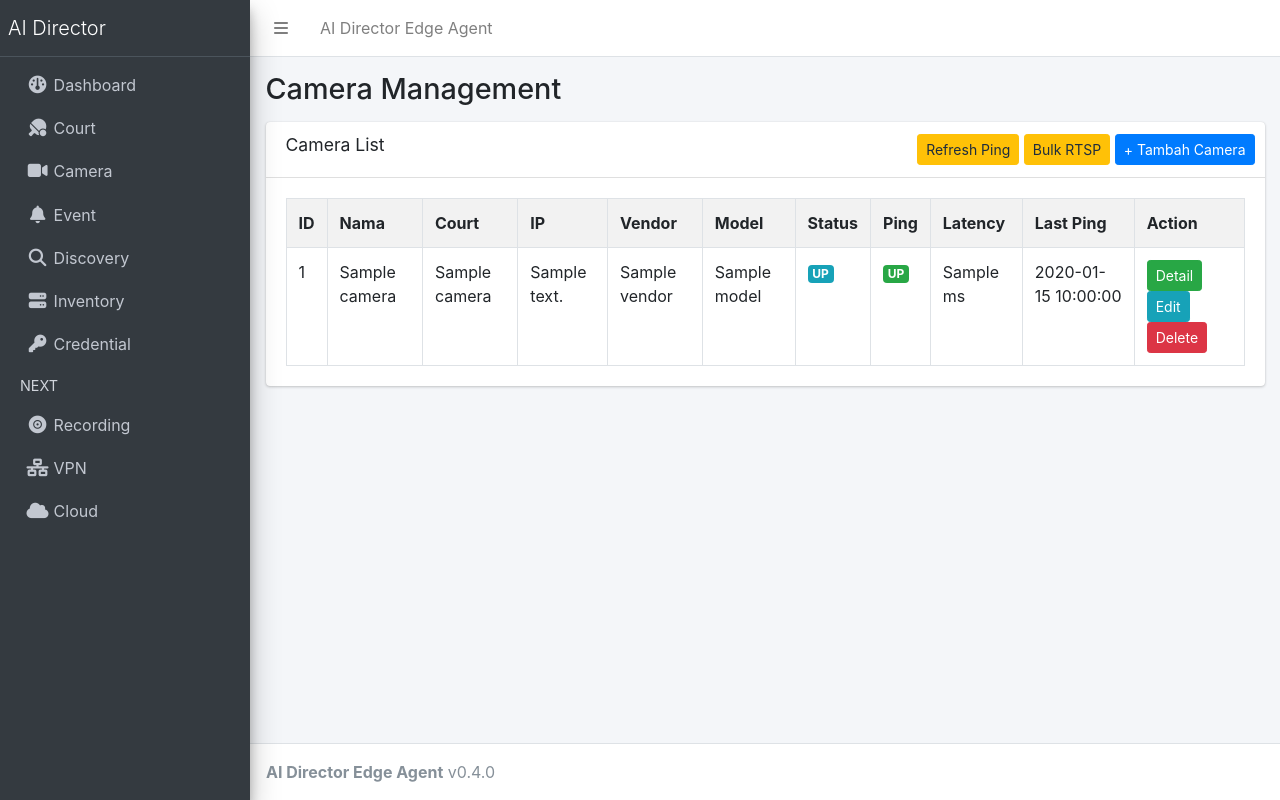
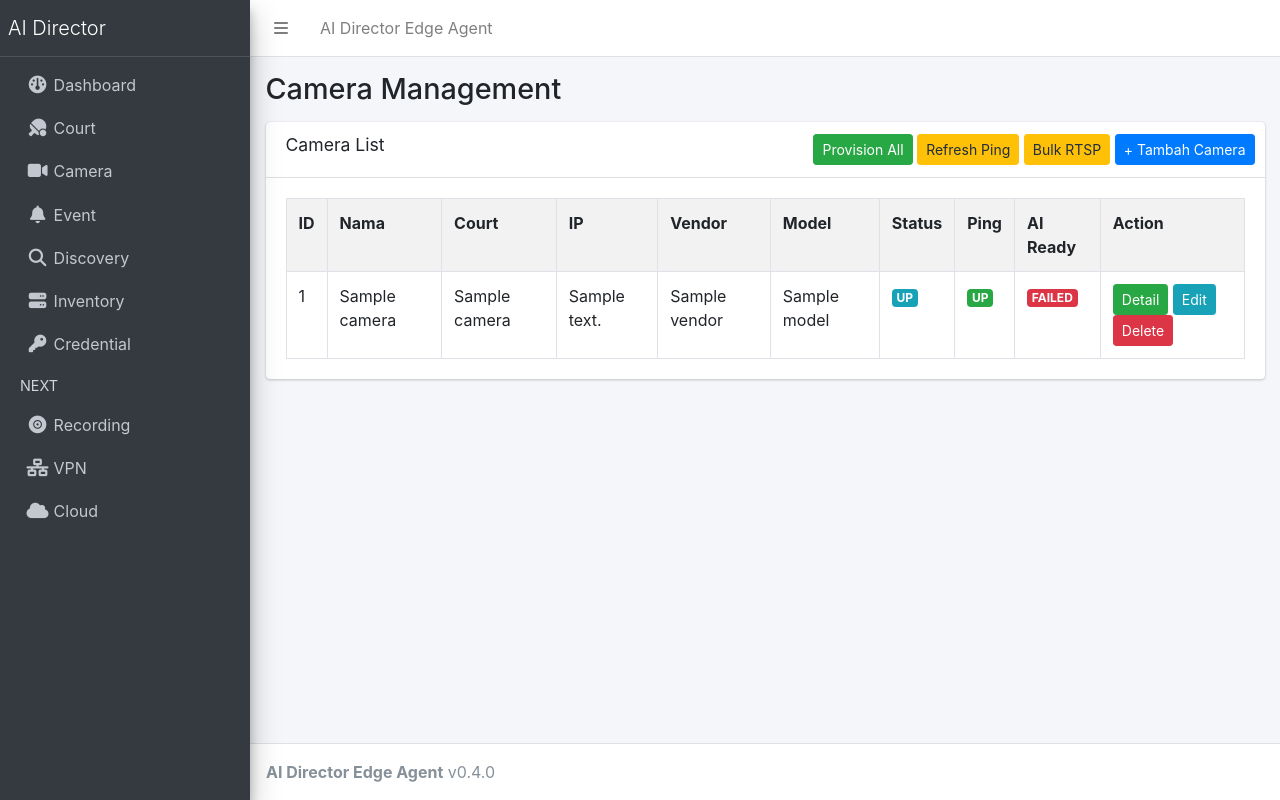
Before and after one commit to agungharyanto/ai-director-edge-agent, a Flask app: template app/web/templates/camera/list.html in a window 1280 px wide. Run offline with Flask 3, Linux system fonts and the light colour scheme; the template is opened without the code that fills it: most values are stand-ins (such as "Sample title", 1, 10 or a date in 2020); parts of the project's set-up code (start-up, migrations or seed data) failed here and were passed over; some libraries are stand-ins or nearby versions.

Commit message:
Sprint 25-30 credential driver snapshot provisioning ai ready

```diff
--- a/app/web/app.py
+++ b/app/web/app.py
@@ -1,6 +1,7 @@
 import uuid
 
 from flask import Flask, render_template, request, redirect, url_for, jsonify, Response
+from app.modules.provisioning.profile_engine import ProfileEngine
 
 from app.core.config import Config
 from app.repositories.system_repository import SystemRepository
@@ -171,6 +172,81 @@ def court_create():
         return redirect(url_for("court"))
 
     return render_template("court/create.html")
+
+
+@app.route("/camera/provision-all", methods=["POST"])
+def camera_provision_all():
+    camera_repo = CameraRepository()
+    cameras = camera_repo.all()
+
+    total = 0
+    success = 0
+    failed = 0
+
+    for camera in cameras:
+        vendor = camera["vendor"]
+
+        if vendor != "Hikvision":
+            continue
+
+        total += 1
+
+        creds = CredentialRepository().active_by_vendor("Hikvision")
+
+        if not creds:
+            camera_repo.set_provision_status(
+                camera["id"],
+                "AUTH_REQUIRED",
+                "Credential Hikvision belum tersedia"
+            )
+            failed += 1
+            continue
+
+        cred = creds[0]
+        driver = HikvisionDriver()
+
+        profile_result = ProfileEngine().provision(
+            vendor=vendor,
+            driver=driver,
+            ip=camera["ip_address"],
+            username=cred["username"],
+            password=cred["password"]
+        )
+
+        rtsp_url = profile_result.get("rtsp_url", camera["rtsp_url"])
+
+        camera_repo.update(
+            camera_id=camera["id"],
+            name=camera["name"],
+            ip_address=camera["ip_address"],
+            rtsp_url=rtsp_url,
+            vendor=camera["vendor"],
+            model=camera["model"],
+            court_uuid=camera["court_uuid"]
+        )
+
+        if profile_result.get("success"):
+            camera_repo.set_provision_status(
+                camera["id"],
+                "AI_READY",
+                str(profile_result)
+            )
+            success += 1
+        else:
+            camera_repo.set_provision_status(
+                camera["id"],
+                "FAILED",
+                str(profile_result)
+            )
+            failed += 1
+
+    EventRepository().create(
+        "CAMERA_PROVISION_ALL",
+        "INFO" if failed == 0 else "WARNING",
+        f"Provision All selesai. Total={total}, Success={success}, Failed={failed}"
+    )
+
+    return redirect(url_for("camera"))
 
 
 @app.route("/camera/bulk-rtsp", methods=["GET", "POST"])
@@ -493,17 +569,43 @@ def discovery_import():
     model = request.form.get("model", "-")
 
     rtsp_url = ""
+    provision_status = "UNKNOWN"
+    provision_message = ""
 
-    if "554" in ports:
+    if vendor == "Hikvision":
+        creds = CredentialRepository().active_by_vendor("Hikvision")
+
+        if creds:
+            cred = creds[0]
+            driver = HikvisionDriver()
+
+            profile_result = ProfileEngine().provision(
+                vendor=vendor,
+                driver=driver,
+                ip=ip_address,
+                username=cred["username"],
+                password=cred["password"]
+            )
+
+            rtsp_url = profile_result.get("rtsp_url", "")
+            provision_status = "AI_READY" if profile_result.get("success") else "FAILED"
+            provision_message = str(profile_result)
+
+            EventRepository().create(
+                "CAMERA_PROFILE_APPLIED" if provision_status == "AI_READY" else "CAMERA_PROFILE_FAILED",
+                "INFO" if provision_status == "AI_READY" else "WARNING",
+                f"Profile AI Director untuk {ip_address}: {profile_result}"
+            )
+
+        else:
+            provision_status = "AUTH_REQUIRED"
+            provision_message = "Credential Hikvision belum tersedia"
+
+    if not rtsp_url and "554" in ports:
         rtsp_url = f"rtsp://username:password@{ip_address}:554/Streaming/Channels/101"
 
     camera_repo = CameraRepository()
-
-    existing = None
-    for camera in camera_repo.all():
-        if camera["ip_address"] == ip_address:
-            existing = camera
-            break
+    existing = camera_repo.find_by_ip(ip_address)
 
     if existing is None:
         camera_repo.create(
@@ -515,10 +617,26 @@ def discovery_import():
             court_uuid=None
         )
 
+        camera_data = camera_repo.find_by_ip(ip_address)
+
+        if camera_data:
+            camera_repo.set_provision_status(
+                camera_data["id"],
+                provision_status,
+                provision_message
+            )
+
         EventRepository().create(
             "CAMERA_IMPORTED",
             "INFO",
             f"Camera hasil discovery diimport: {ip_address}"
+        )
+
+    else:
+        camera_repo.set_provision_status(
+            existing["id"],
+            provision_status,
+            provision_message
         )
 
     return redirect(url_for("camera"))
--- a/app/web/templates/camera/list.html
+++ b/app/web/templates/camera/list.html
@@ -7,6 +7,9 @@
 <div class="card-header">
 <h3 class="card-title">Camera List</h3>
 <div class="card-tools">
+<form method="POST" action="/camera/provision-all" style="display:inline" onsubmit="return confirm('Provision semua kamera Hikvision?')">
+<button type="submit" class="btn btn-success btn-sm">Provision All</button>
+</form>
 <button onclick="refreshCameraPing()" class="btn btn-warning btn-sm">Refresh Ping</button>
 <a href="/camera/bulk-rtsp" class="btn btn-warning btn-sm">Bulk RTSP</a>
 <a href="/camera/create" class="btn btn-primary btn-sm">+ Tambah Camera</a>
@@ -24,8 +27,7 @@
 <th>Model</th>
 <th>Status</th>
 <th>Ping</th>
-<th>Latency</th>
-<th>Last Ping</th>
+<th>AI Ready</th>
 <th>Action</th>
 </tr>
 
@@ -38,13 +40,25 @@
 <td>{{ camera["vendor"] }}</td>
 <td>{{ camera["model"] }}</td>
 <td><span class="badge badge-info">{{ camera["status"] }}</span></td>
+
 <td>
 <span id="ping-status-{{ camera['id'] }}" class="badge {% if camera['ping_status'] == 'UP' %}badge-success{% elif camera['ping_status'] == 'DOWN' %}badge-danger{% else %}badge-secondary{% endif %}">
 {{ camera["ping_status"] or "UNKNOWN" }}
 </span>
 </td>
-<td><span id="ping-latency-{{ camera['id'] }}">{{ camera["ping_latency_ms"] or "-" }}</span> ms</td>
-<td><span id="last-ping-{{ camera['id'] }}">{{ camera["last_ping_at"] or "-" }}</span></td>
+
+<td>
+{% if camera["provision_status"] == "AI_READY" %}
+<span class="badge badge-success">AI READY</span>
+{% elif camera["provision_status"] == "FAILED" %}
+<span class="badge badge-danger">FAILED</span>
+{% elif camera["provision_status"] == "AUTH_REQUIRED" %}
+<span class="badge badge-warning">AUTH REQUIRED</span>
+{% else %}
+<span class="badge badge-secondary">{{ camera["provision_status"] or "UNKNOWN" }}</span>
+{% endif %}
+</td>
+
 <td>
 <a href="/camera/{{ camera['id'] }}" class="btn btn-sm btn-success">Detail</a>
 <a href="/camera/{{ camera['id'] }}/edit" class="btn btn-sm btn-info">Edit</a>
@@ -69,8 +83,8 @@ async function refreshCameraPing(){
 
         data.cameras.forEach(camera => {
             const statusEl = document.getElementById('ping-status-' + camera.id);
-            const latencyEl = document.getElementById('ping-latency-' + camera.id);
-            const lastPingEl = document.getElementById('last-ping-' + camera.id);
+
+            if(!statusEl) return;
 
             statusEl.innerText = camera.ping_status;
             statusEl.className = 'badge';
@@ -82,9 +96,6 @@ async function refreshCameraPing(){
             }else{
                 statusEl.classList.add('badge-secondary');
             }
-
-            latencyEl.innerText = camera.ping_latency_ms ?? '-';
-            lastPingEl.innerText = new Date().toLocaleString();
         });
     }catch(error){
         console.error('Gagal refresh ping camera:', error);
```
Also changed, not shown: app/modules/provisioning/profile_engine.py (added, +16 -0 lines), app/modules/provisioning/profile_hikvision.py (added, +49 -0 lines), app/repositories/camera_repository.py (+51 -48 lines), docs/sprint/sprint-25-30.md (added, +52 -0 lines), app/modules/provisioning/__init__.py (added).
